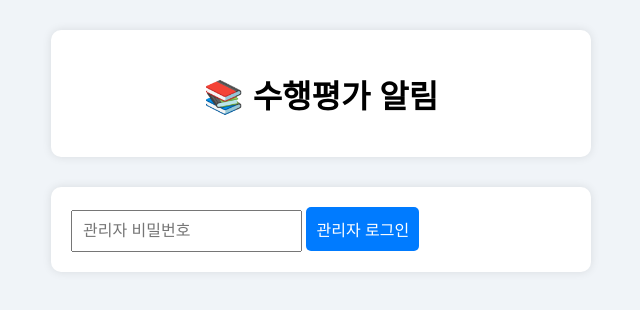
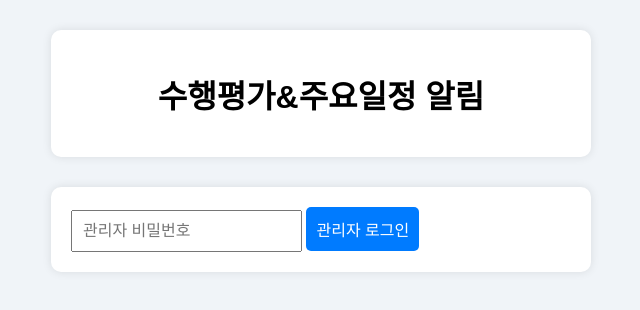
Before and after one commit to yangji25106/information, a plain HTML site: page index.html in a window 1280 px wide. Shown: the whole page, without its empty margins (319-959 px from the left). Drawn offline with Linux system fonts and the light colour scheme.

Commit message:
Update index.html

```diff
--- a/index.html
+++ b/index.html
@@ -2,12 +2,12 @@
 <html lang="ko">
 <head>
   <meta charset="UTF-8">
-  <title>수행평가 알림</title>
+  <title>1-6 알림이</title>
   <link rel="stylesheet" href="style.css" />
 </head>
 <body>
   <div class="container">
-    <h1>📚 수행평가 알림</h1>
+    <h1>수행평가&주요일정 알림</h1>
 
     <!-- 추가 폼 -->
     <form id="taskForm" style="display:none;">
```
